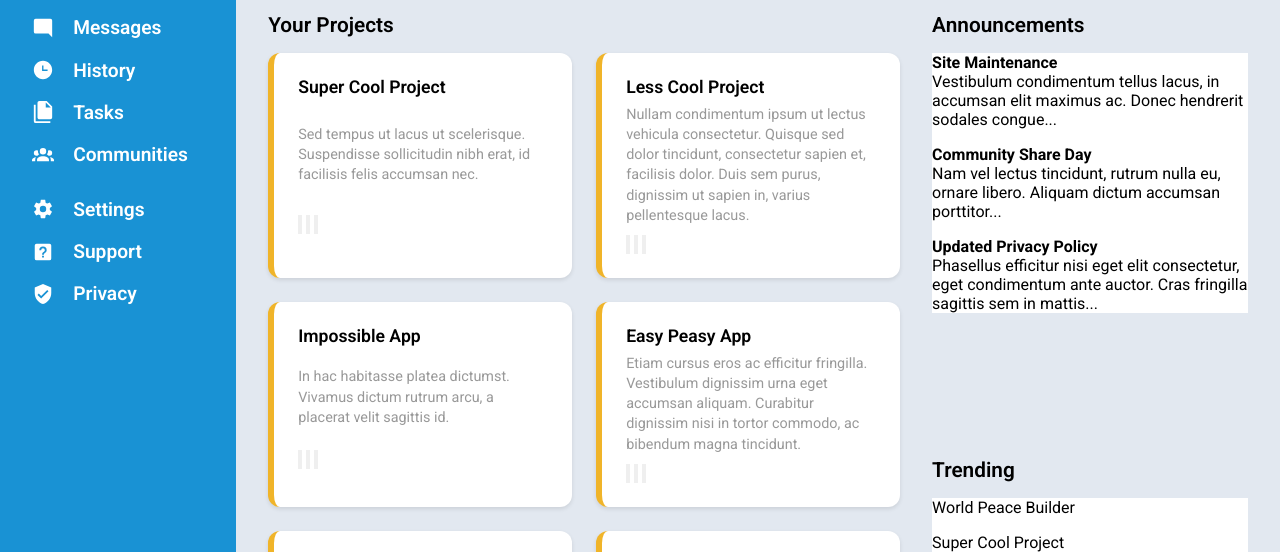
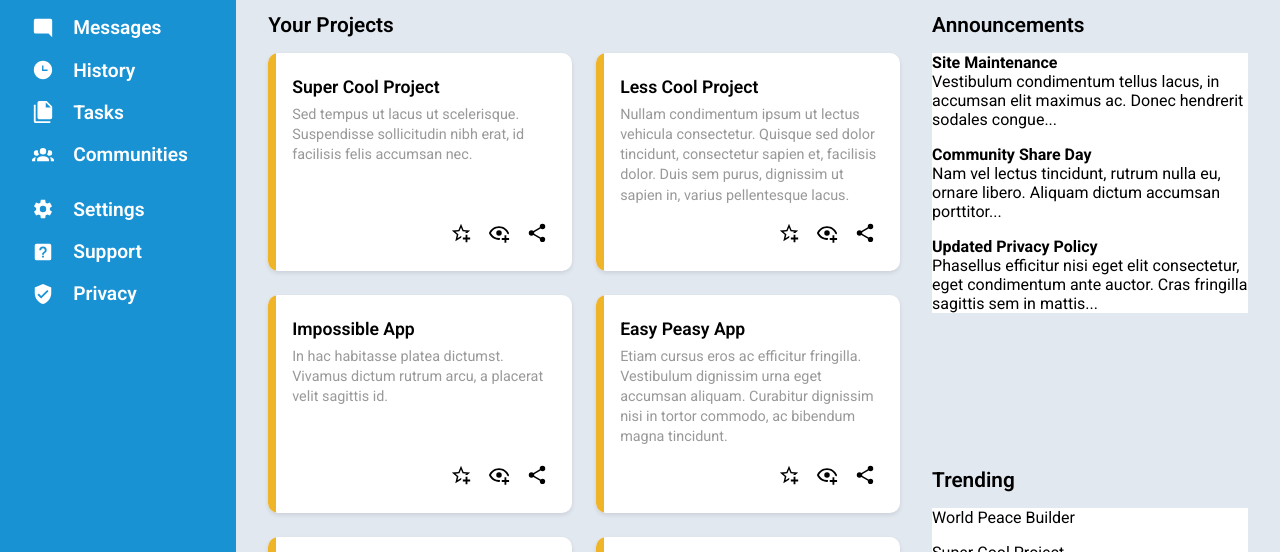
Before and after one commit to Pretty-Flacko/odin-admin-dashboard, a plain HTML site: page index.html in a window 1280 px wide. Shown: the part 172-724 px from the top of the page. Drawn offline with Linux system fonts and the light colour scheme.

Commit message:
Add styling for project actions and card ribbon

```diff
--- a/style.css
+++ b/style.css
@@ -177,11 +177,24 @@
 .project-card {
     background-color: white;
     padding: 1.5rem;
-    border-radius: 12px;
-    border-left: 6px solid #f0b429;
+    border-radius: 10px;
     box-shadow: 0 2px 4px rgba(0, 0, 0, 0.1);
     display: grid;
+    grid-template-rows: auto 1fr auto;
     gap: 0.5rem;
+    position: relative;
+    overflow: hidden;
+}
+.project-card::before {
+    content: "";
+    position: absolute;
+    width: 8px;
+    height: 100%;
+    background-color: #f0b429;
+    border-top-left-radius: 12px;
+    border-bottom-left-radius: 12px;
+    border-top-right-radius: 0;
+    border-bottom-right-radius: 0;
 }
 .project-card h4 {
     font-size: 1.1rem;
@@ -192,6 +205,25 @@
     line-height: 1.4;
     font-size: 0.9rem;
 }
+.project-actions {
+    display: flex;
+    justify-content: flex-end;
+    gap: 1rem;
+    margin-top: 0.5rem;
+}
+.project-actions button {
+    background: none;
+    border: none;
+    cursor: pointer;
+}
+.project-actions svg {
+    width: 22px;
+    height: 22px;
+}
+.project-actions button:hover svg {
+    opacity: 0.65;
+}
+
 .main-sidebar {
     display: grid;
     gap: 2rem;
```
